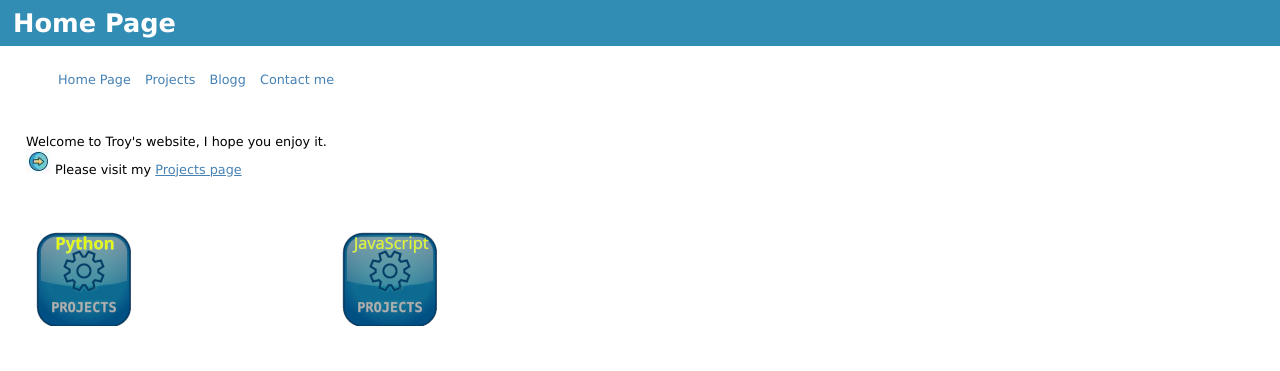
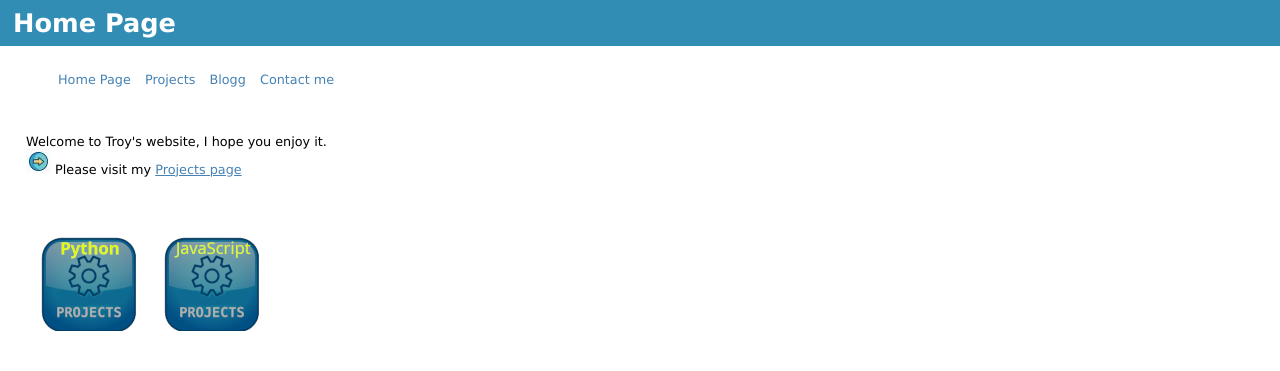
Before and after one commit to troykw1/troy_website, a website: page index.html in a window 1280 px wide. Drawn offline with Linux system fonts and the light colour scheme.

Commit message:
Updated index.html

```diff
--- a/index.html
+++ b/index.html
@@ -87,21 +87,20 @@ function homePage() {
     var pagecontent = "Welcome to Troy's website, I hope you enjoy it.<br>";
     pagecontent += "<img src='arrowiconsm.jpg'> Please visit my <a href='#' onclick='projectPage(); return false;'>Projects page <br><br><br><br></a>";
 
-	// project images - updated table width
-    pagecontent += "<table style='width: 50%; border-collapse: collapse; text-align: left;'>" +
+    // REMOVED 'width: 50%' from table to prevent stretching
+    pagecontent += "<table style='border-collapse: collapse; text-align: left;'>" +
         "<tr>" +
-            "<td style='width: 25%; padding: 5px;'>" +
-                // Set to exactly 100x96 pixels
+            // REMOVED 'width: 25%' and added 10px padding for a natural gap
+            "<td style='padding: 10px;'>" +
                 "<img src='projects_python.png' alt='Python Projects' style='width: 100px; height: 96px;'>" +
             "</td>" +
-            "<td style='width: 25%; padding: 5px;'>" +
-                // Set to exactly 100x96 pixels (Note: fixed typo in filename from your prompt)
+            "<td style='padding: 10px;'>" +
                 "<img src='projects_javascript.png' alt='JS Projects' style='width: 100px; height: 96px;'>" +
             "</td>" +
         "</tr>" +
         "<tr>" +
             "<td colspan='2' style='padding: 5px;'>" +
-           //     "Please visit my <a href='#' onclick='projectPage(); return false;'>Projects page</a>" +
+                // "Please visit my <a href='#' onclick='projectPage(); return false;'>Projects page</a>" +
             "</td>" +
         "</tr>" +
     "</table>";
```
